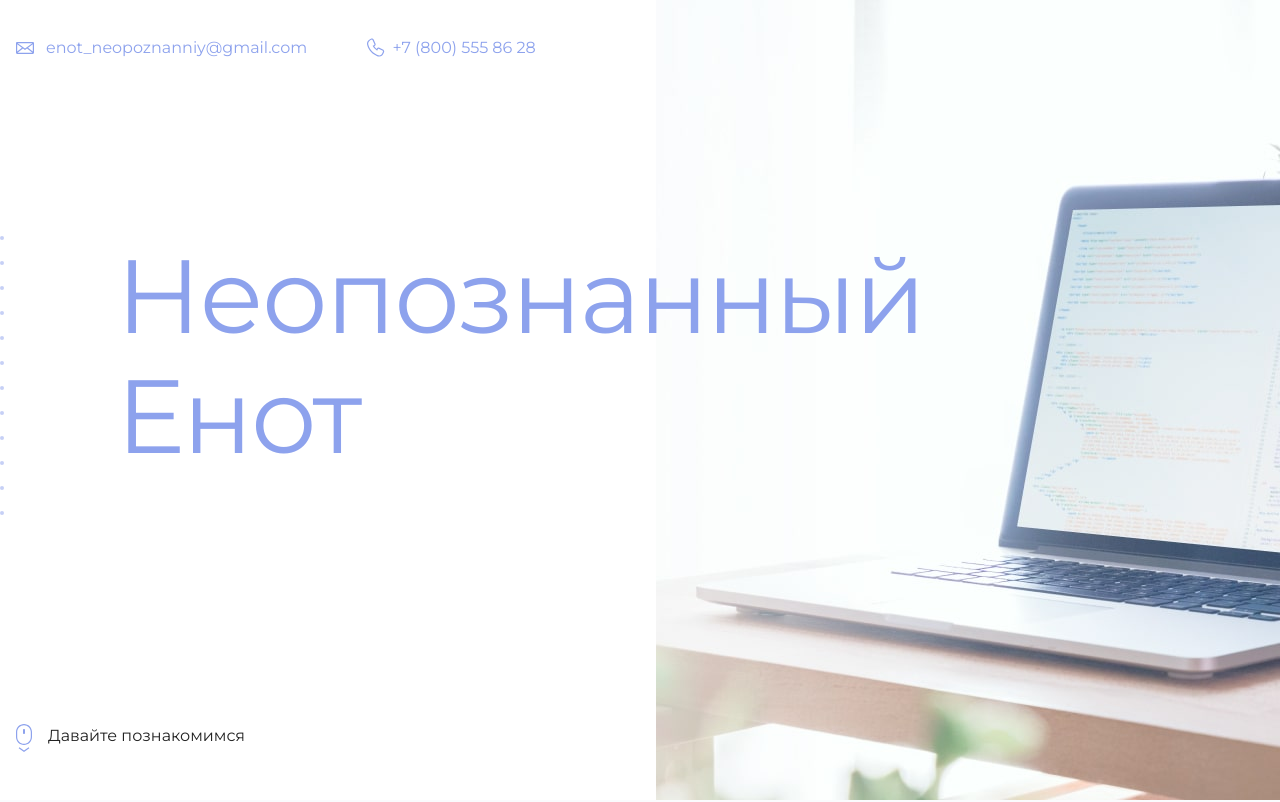
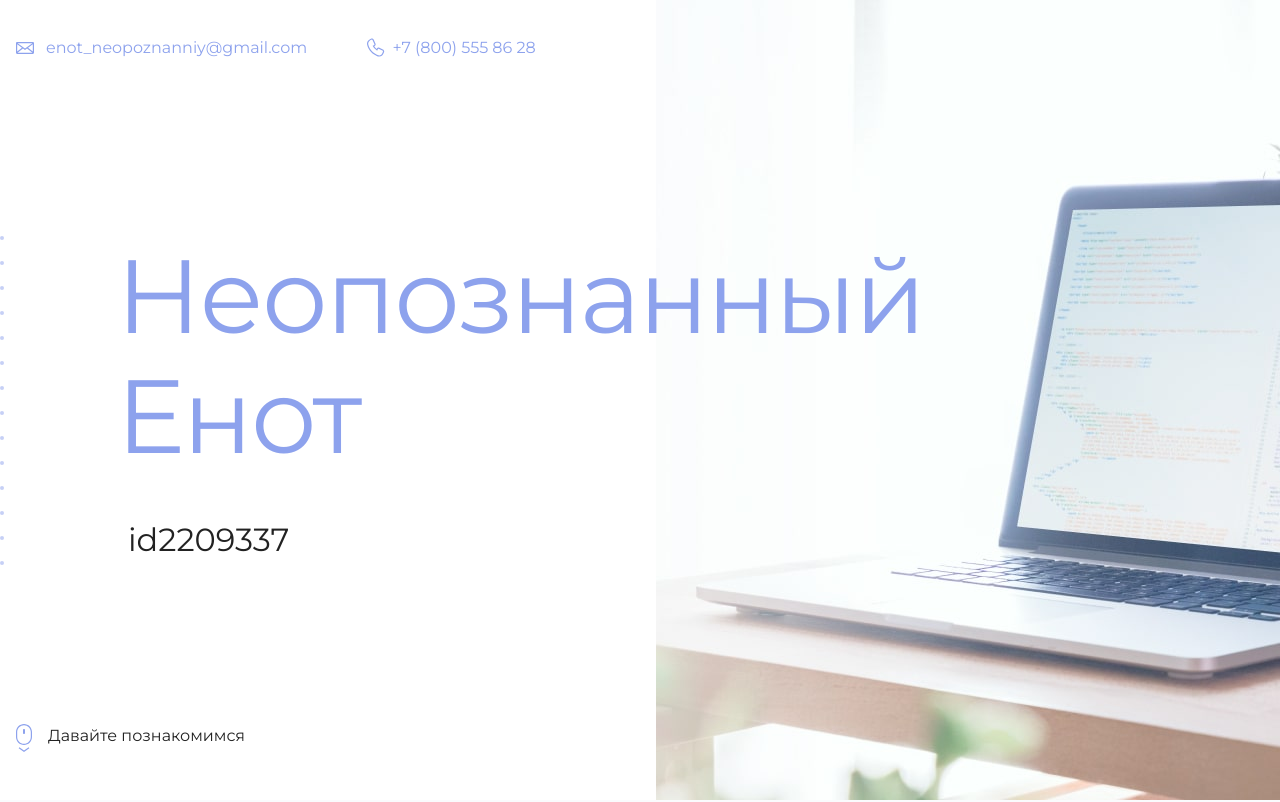
Before and after one commit to Maria-Pomgaeva/pages-example, a plain HTML site: page index.html in a window 1280 px wide. Shown: the top 802 px of the page. Drawn offline with Linux system fonts and the light colour scheme.

Commit message:
изменение строки 22

```diff
--- a/index.html
+++ b/index.html
@@ -19,7 +19,7 @@
       <section class="hero-image">
         <div class="container">
           <h1 class="heading">Неопознанный Енот</h1>
-          <p><!-- Тут ваш id на сайте Академии --></p>
+          <p> id2209337 </p>
         </div>
       </section>
 
```
